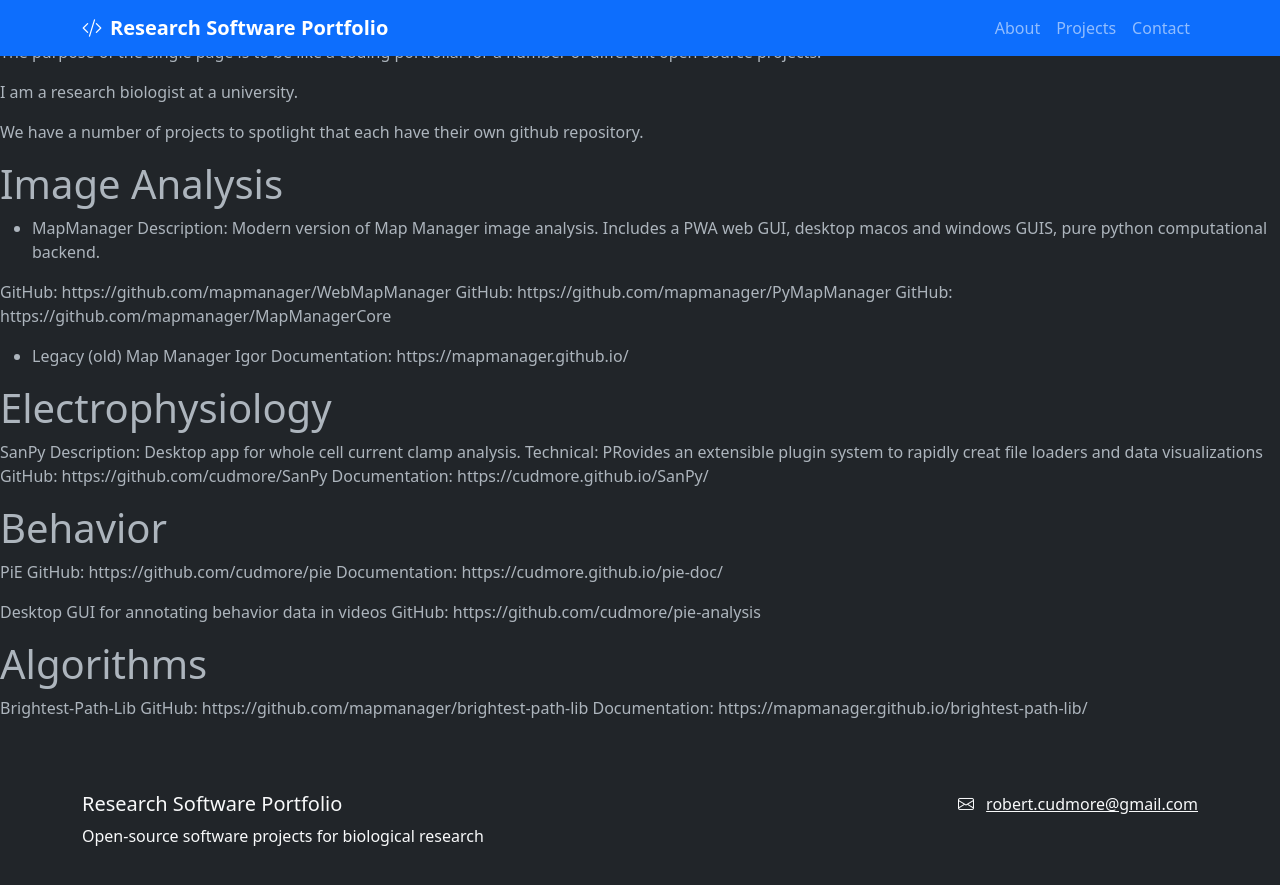
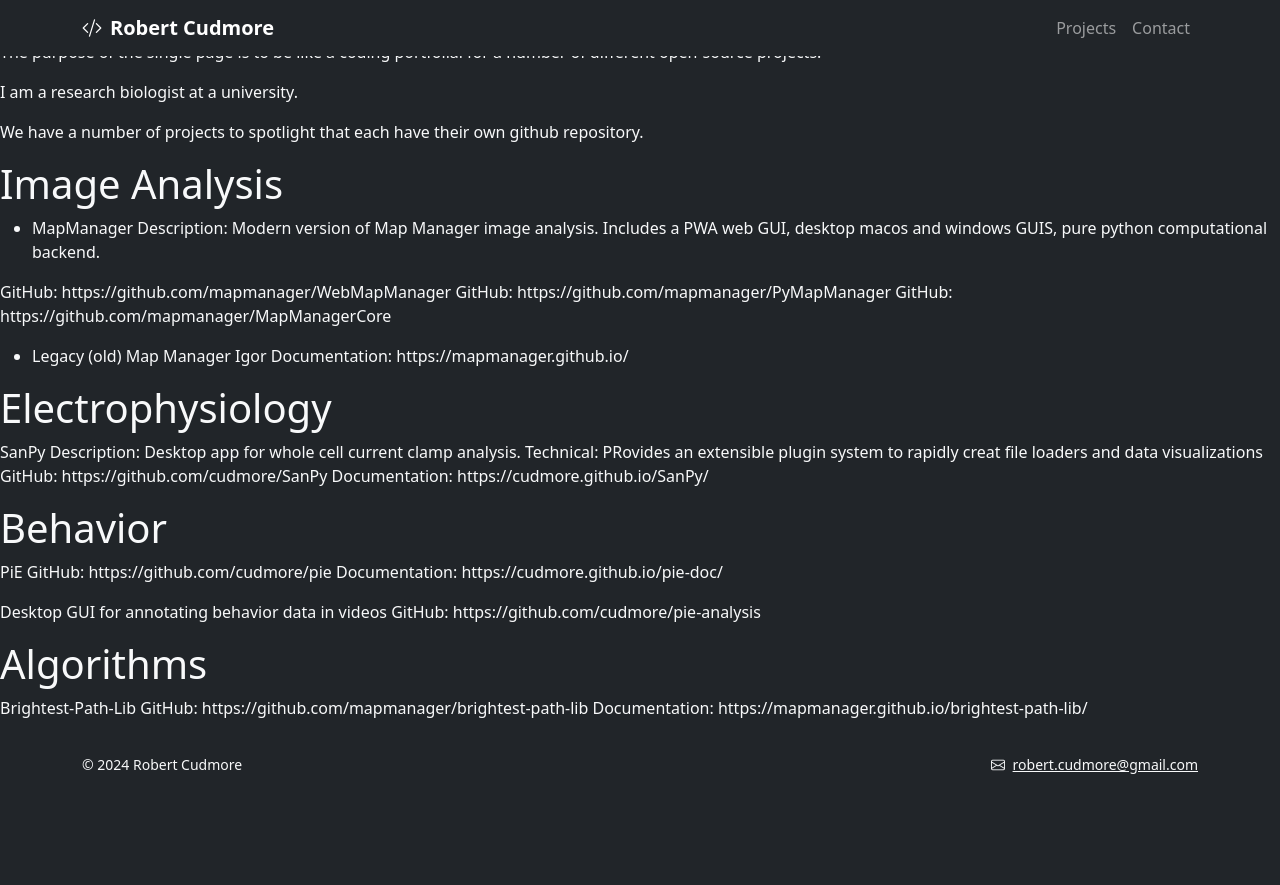
Before and after one commit to cudmore/robertcudmore-portfolio, a Jekyll site: the page built from notes/software.md, in a window 1280 px wide. Shown: the top 885 px of the page. Built offline with Jekyll 4.4.1, drawn with Linux system fonts in a browser that asks for light colours; our own code applies the rules of GitHub Pages for plain Markdown files.

Commit message:
working pretty well

```diff
--- a/_config.yml
+++ b/_config.yml
@@ -1,6 +1,6 @@
 # Site settings
-title: "Research Software Portfolio"
-description: "Open-source software projects for biological research"
+title: "Robert Cudmore"
+description: "Open-source software for biological research"
 author: "Research Biologist"
 email: "robert.cudmore@gmail.com"
 baseurl: "" # the subpath of your site, e.g. /blog
--- a/_data/projects.yml
+++ b/_data/projects.yml
@@ -1,5 +1,6 @@
 - name: "MapManager"
   category: "Image Analysis"
+  icon: "pymapmanager.png"
   description: "Modern version of Map Manager image analysis. Includes a PWA web GUI, desktop macos and windows GUIS, pure python computational backend."
   github_repos:
     - name: "WebMapManager"
@@ -21,6 +22,7 @@
 
 - name: "SanPy"
   category: "Electrophysiology"
+  icon: "sanpy-logo.png"
   description: "Desktop app for whole cell current clamp analysis. Provides an extensible plugin system to rapidly create file loaders and data visualizations"
   github_repos:
     - name: "SanPy"
--- a/_layouts/default.html
+++ b/_layouts/default.html
@@ -17,7 +17,7 @@
 </head>
 <body>
     <!-- Navigation -->
-    <nav class="navbar navbar-expand-lg navbar-dark bg-primary fixed-top">
+    <nav class="navbar navbar-expand-lg navbar-dark bg-dark fixed-top">
         <div class="container">
             <a class="navbar-brand" href="{{ '/' | relative_url }}">
                 <i class="bi bi-code-slash me-2"></i>{{ site.title }}
@@ -27,9 +27,6 @@
             </button>
             <div class="collapse navbar-collapse" id="navbarNav">
                 <ul class="navbar-nav ms-auto">
-                    <li class="nav-item">
-                        <a class="nav-link" href="#about">About</a>
-                    </li>
                     <li class="nav-item">
                         <a class="nav-link" href="#projects">Projects</a>
                     </li>
@@ -46,19 +43,18 @@
         {{ content }}
     </main>
 
-    <!-- Footer -->
-    <footer class="bg-dark text-light py-4 mt-5">
+    <!-- Minimal Footer -->
+    <footer class="bg-dark text-light py-3">
         <div class="container">
-            <div class="row">
+            <div class="row align-items-center">
                 <div class="col-md-6">
-                    <h5>{{ site.title }}</h5>
-                    <p class="mb-0">{{ site.description }}</p>
+                    <small>&copy; 2024 Robert Cudmore</small>
                 </div>
                 <div class="col-md-6 text-md-end">
-                    <p class="mb-0">
-                        <i class="bi bi-envelope me-2"></i>
-                        <a href="mailto:{{ site.email }}" class="text-light">{{ site.email }}</a>
-                    </p>
+                    <small>
+                        <i class="bi bi-envelope me-1"></i>
+                        <a href="mailto:robert.cudmore@gmail.com" class="text-light">robert.cudmore@gmail.com</a>
+                    </small>
                 </div>
             </div>
         </div>
--- a/assets/css/style.css
+++ b/assets/css/style.css
@@ -1,4 +1,10 @@
 /* Custom styles for the portfolio site */
+
+/* Dark theme fallback */
+body {
+    background-color: var(--bs-dark) !important;
+    color: var(--bs-light) !important;
+}
 
 /* Smooth scrolling */
 html {
@@ -7,7 +13,6 @@
 
 /* Hero section styling */
 .hero-section {
-    background: linear-gradient(135deg, #0d6efd 0%, #6610f2 100%);
     min-height: 60vh;
     display: flex;
     align-items: center;
@@ -132,6 +137,44 @@
     animation: fadeInUp 0.6s ease-out;
 }
 
+/* Project icons */
+.project-icon {
+    width: 32px;
+    height: 32px;
+    object-fit: cover;
+    border-radius: 4px;
+    flex-shrink: 0;
+    border: 1px solid rgba(255, 255, 255, 0.1);
+}
+
+/* Force white text for hero and about sections */
+.hero-section,
+.hero-section h1,
+.hero-section p,
+#about,
+#about h2,
+#about p {
+    color: #ffffff !important;
+}
+
+/* Hero section overlay for better text contrast */
+.hero-section::before {
+    content: '';
+    position: absolute;
+    top: 0;
+    left: 0;
+    right: 0;
+    bottom: 0;
+    background: rgba(0, 0, 0, 0.4);
+    z-index: 1;
+}
+
+.hero-section .container {
+    position: relative;
+    z-index: 2;
+}
+
+
 /* Custom scrollbar */
 ::-webkit-scrollbar {
     width: 8px;
```
Also changed, not shown: index.html (+50 -59 lines).
